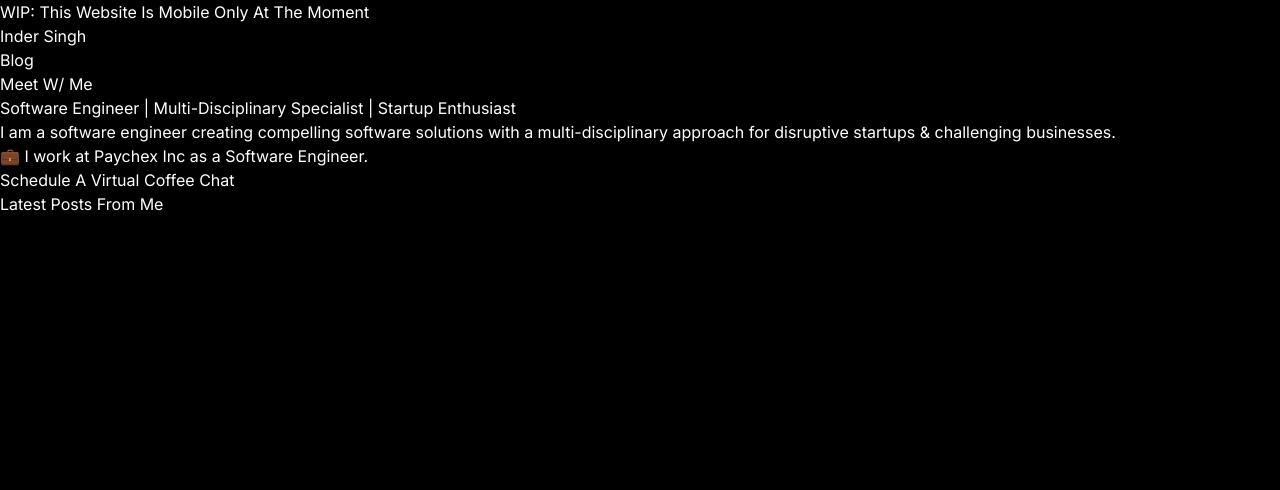
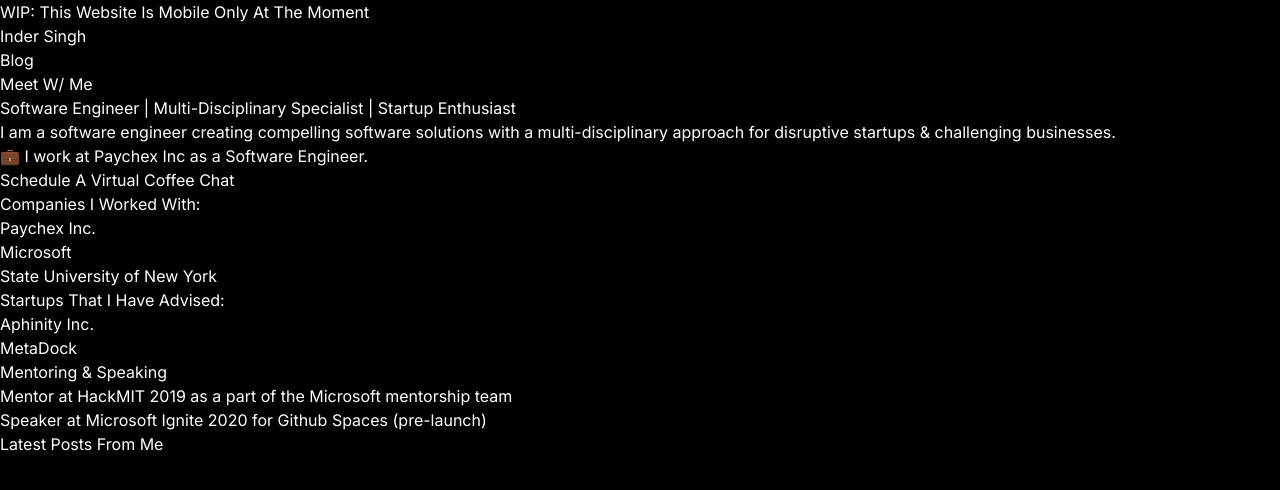
Before and after one commit to InderdeepBajwa/personal-blog-next-13, a Next.js app: page / in a window 1280 px wide. Shown: the top 490 px of the page. Built offline with nearby package versions, Linux system fonts and the light colour scheme.

Commit message:
feat: add Vercel analytics

```diff
--- a/package.json
+++ b/package.json
@@ -15,6 +15,7 @@
     "@types/node": "20.4.1",
     "@types/react": "18.2.14",
     "@types/react-dom": "18.2.6",
+    "@vercel/analytics": "^1.0.1",
     "autoprefixer": "10.4.14",
     "eslint": "8.44.0",
     "eslint-config-next": "13.4.9",
--- a/src/app/layout.tsx
+++ b/src/app/layout.tsx
@@ -1,7 +1,9 @@
+import { Analytics } from "@vercel/analytics/react";
+import type { Metadata } from "next";
 import Navbar from "@blog/components/navigation/Navbar";
+
+import { Inter } from "next/font/google";
 import "./globals.css";
-import type { Metadata } from "next";
-import { Inter } from "next/font/google";
 
 const inter = Inter({ subsets: ["latin"] });
 
@@ -21,6 +23,7 @@
       <body className={inter.className}>
         <Navbar />
         {children}
+        <Analytics />
       </body>
     </html>
   );
--- a/src/app/page.tsx
+++ b/src/app/page.tsx
@@ -21,6 +21,33 @@
           Schedule A Virtual Coffee Chat
         </a>
       </section>
+      <section>
+        <h2>Companies I Worked With:</h2>
+        <ul>
+          <li>Paychex Inc.</li>
+          <li>Microsoft</li>
+          <li>State University of New York</li>
+        </ul>
+      </section>
+      <section>
+        <h2>Startups That I Have Advised:</h2>
+        <ul>
+          <li>Aphinity Inc.</li>
+          <li>MetaDock</li>
+          <li></li>
+        </ul>
+      </section>
+      <section>
+        <h2>Mentoring & Speaking</h2>
+        <ul>
+          <li>
+            Mentor at HackMIT 2019 as a part of the Microsoft mentorship team
+          </li>
+          <li>
+            Speaker at Microsoft Ignite 2020 for Github Spaces (pre-launch)
+          </li>
+        </ul>
+      </section>
       <section className="text-center">
         <Link href="/blog" className="underline">
           Latest Posts From Me
```
Also changed, not shown: 1 other file (tests, documents, lock files or other folders).
